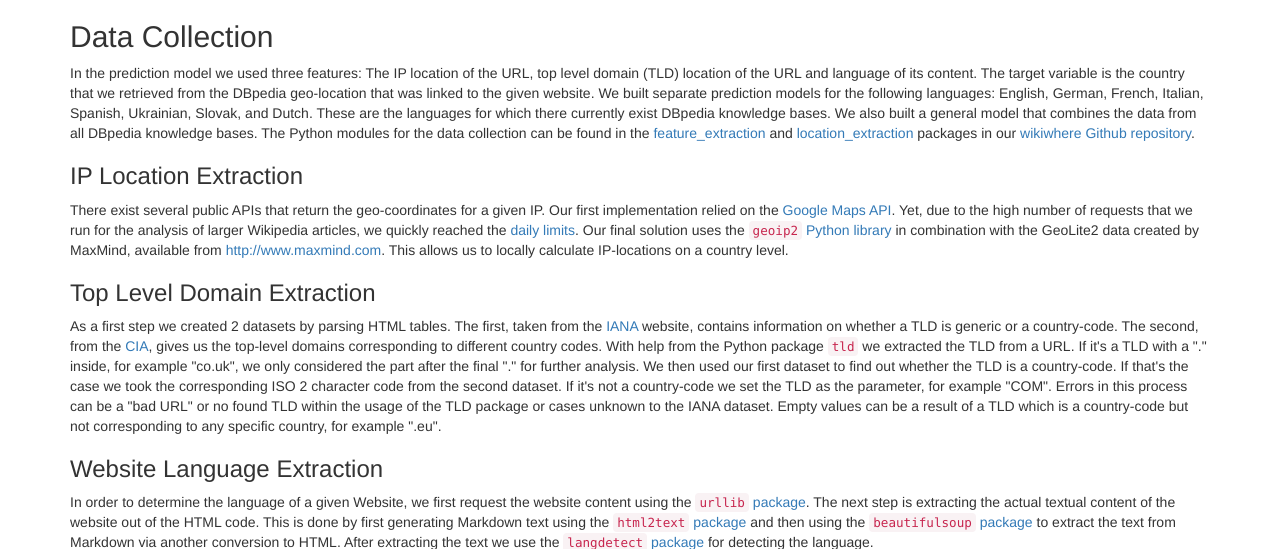
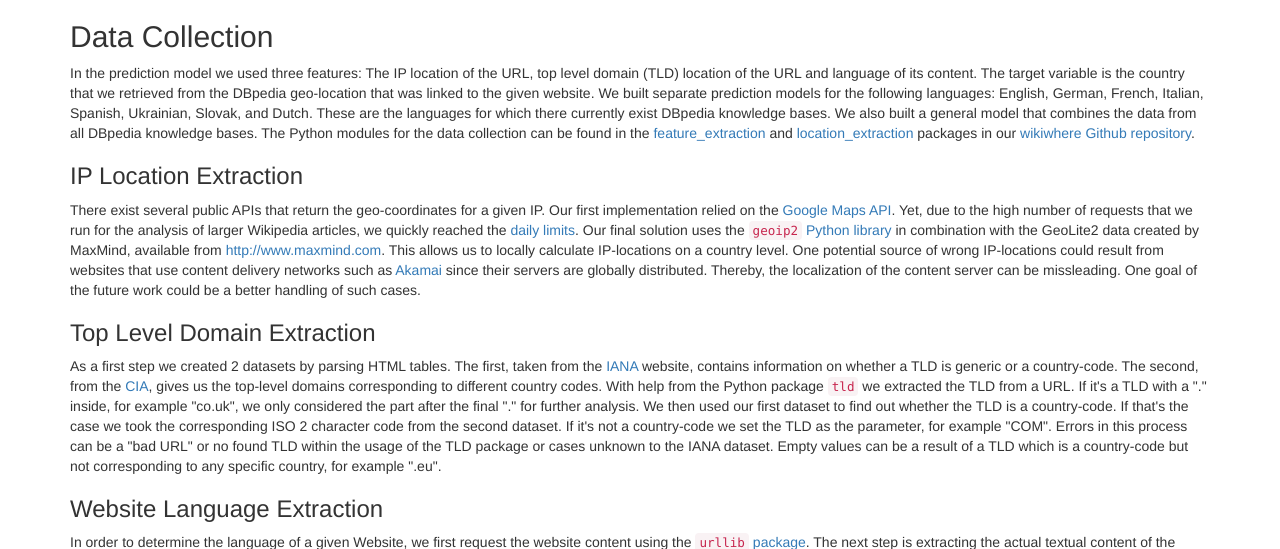
Before and after one commit to mkrnr/wikiwhere-website, a PHP site: page /about.php in a window 1280 px wide. Shown: the part 1227-1776 px from the top of the page. Run offline with PHP 8.4, Linux system fonts and the light colour scheme; some libraries are stand-ins or nearby versions.

Commit message:
Add remark on content delivery networks

```diff
--- a/about.php
+++ b/about.php
@@ -74,6 +74,9 @@
         Our final solution uses the <a href="https://pypi.python.org/pypi/geoip2"><code>geoip2</code> Python library</a> in combination with the GeoLite2 data created by MaxMind, available from
 <a href="http://www.maxmind.com">http://www.maxmind.com</a>.
         This allows us to locally calculate IP-locations on a country level.
+        One potential source of wrong IP-locations could result from websites that use content delivery networks such as <a href="https://www.akamai.com/">Akamai</a> since their servers are globally distributed.
+        Thereby, the localization of the content server can be missleading.
+        One goal of the future work could be a better handling of such cases.
       </p>
 	    <h3>Top Level Domain Extraction</h3>
       <p>
```
